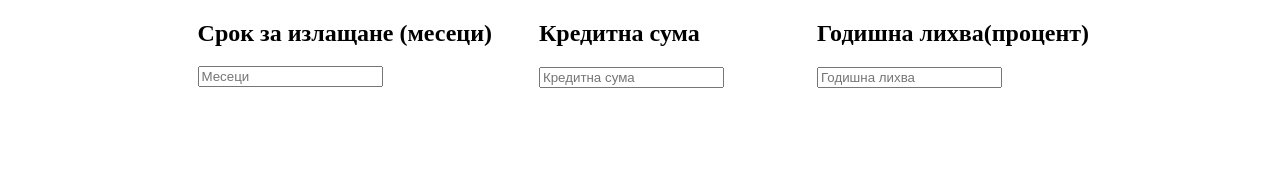
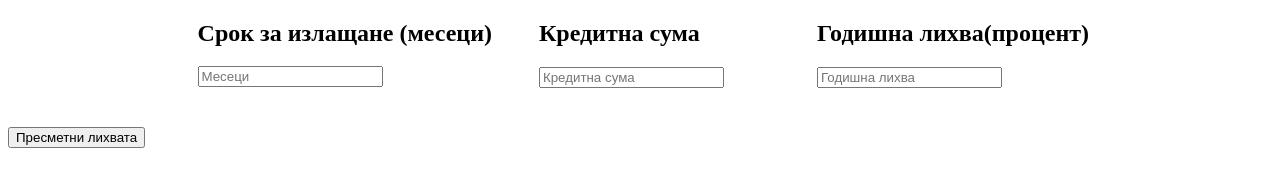
Before and after one commit to Tivanov99/JS-Application, a plain HTML site: page CreditCalculator/index.html in a window 1280 px wide. Drawn offline with Linux system fonts and the light colour scheme.

Commit message:
Added css class for interest button

```diff
--- a/CreditCalculator/index.html
+++ b/CreditCalculator/index.html
@@ -20,6 +20,7 @@
         <h2>Срок за излащане (месеци)</h2>
         <input type="number" id="Months" placeholder="Mесеци">
     </div>
+    <input class="interest" type="button" value="Пресметни лихвата">
     <script src="app.js"></script>
 </body>
 </html>
--- a/CreditCalculator/style.css
+++ b/CreditCalculator/style.css
@@ -9,3 +9,6 @@
     margin-top: -88px;
     margin-left: 15%;
 }
+.interest{
+    margin-top: 40px;
+}
```
